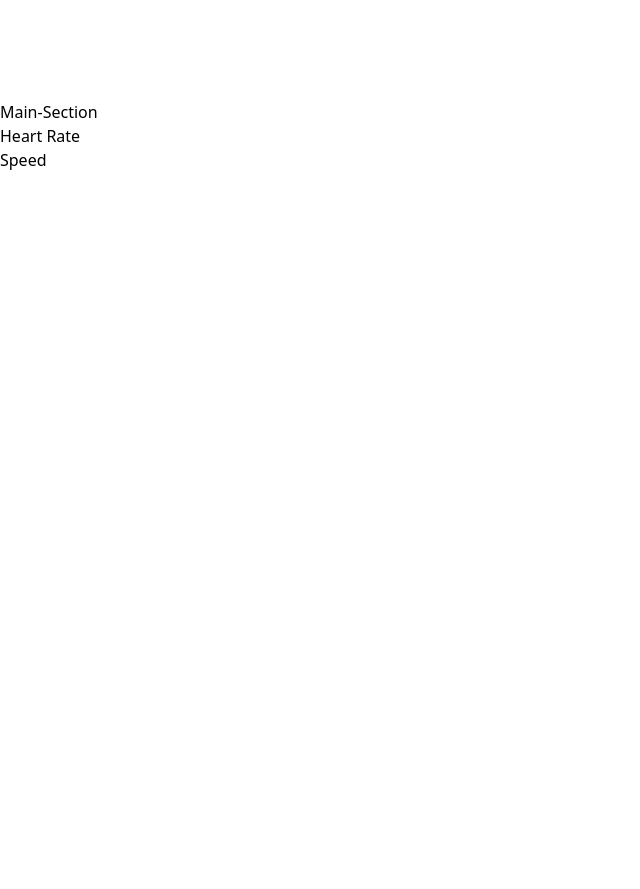
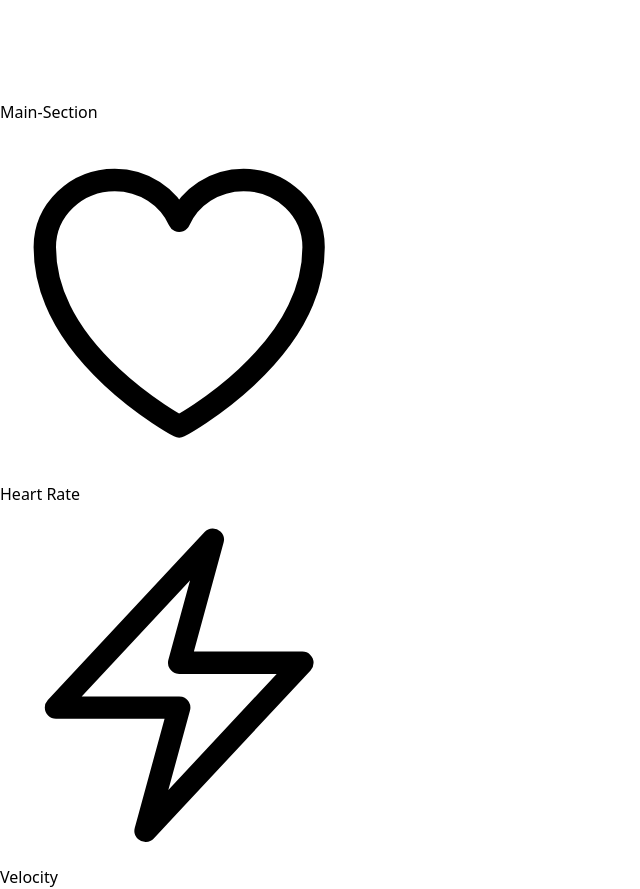
Before and after one commit to papalino456/Escaladora, a React (Vite) app in the folder climber-app/: page / in a window 1280 px wide. Shown: the part 6300-7189 px from the top of the page, without its empty margins (0-640 px from the left). Before the commit the page ends 6472 px from the top, so only its background shows below. Built offline with nearby package versions, Linux system fonts and the light colour scheme.

Commit message:
Graphs style change

```diff
--- a/climber-app/src/components/graph.jsx
+++ b/climber-app/src/components/graph.jsx
@@ -8,7 +8,7 @@ const Graph = ({ data, dataKey, stroke, stroke2, areaColor }) => {
             <defs>
               <linearGradient id={areaColor} x1="0" y1="0" x2="0" y2="1">
                 <stop offset="5%" stopColor={stroke} stopOpacity={0.7} />
-                <stop offset="95%" stopColor={stroke2} stopOpacity={0} />
+                <stop offset="80%" stopColor={stroke2} stopOpacity={0} />
               </linearGradient>
             </defs>
             <Line
--- a/climber-app/src/components/graphSection.jsx
+++ b/climber-app/src/components/graphSection.jsx
@@ -1,5 +1,6 @@
 import React from 'react';
 import Graph from './graph';
+import { HeartIcon, BoltIcon } from '@heroicons/react/24/outline';
 
 // Dummy data for demonstration purposes
 const heartRateData = [
@@ -18,9 +19,12 @@ const heartRateData = [
 
   export default function GraphSection() {
     return (
-      <div className="flex flex-col items-center justify-center h-full ml-auto bg-cover bg-[url('src/assets/mesh.png')] bg" style={{width: "28%"}}>
+      <div className="flex flex-col items-center justify-center h-full ml-auto bg-cover overflow-hidden bg-[url('src/assets/mesh.png')] bg" style={{width: "28%"}}>
         <div className="w-11/12 h-2/5 pt-0 rounded-lg mb-4 bg-opacity-30 bg-white backdrop-blur-xl shadow-lg border border-white-300">
-            <h1 className="text-2xl font-bold text-black bg-opacity-10 bg-white backdrop-blur-xl p-3 rounded-t-lg">Heart Rate</h1>
+            <div className='flex flex-row items-center text-center text-2xl font-bold text-black bg-opacity-10 bg-white backdrop-blur-xl p-2 rounded-t-lg'>
+            <HeartIcon className="h-6 w-6 mr-2 mt-1 text-black hover:text-red-600"></HeartIcon>
+            <h2 className="">Heart Rate</h2>
+            </div>
           <Graph
             data={heartRateData}
             dataKey="value"
@@ -30,7 +34,10 @@ const heartRateData = [
           />
         </div>
         <div className="w-11/12 h-2/5 p-0 rounded-lg bg-opacity-30 bg-white backdrop-blur-xl shadow-lg border border-white-300">
-            <h1 className="text-2xl font-bold text-black bg-opacity-10 backdrop-blur-xl bg-white p-3 rounded-t-lg">Speed</h1>
+            <div className='flex flex-row items-center text-center text-2xl font-bold text-black bg-opacity-10 bg-white backdrop-blur-xl p-2 rounded-t-lg'>
+            <BoltIcon className="h-6 w-6 mr-2 mt-1 text-black hover:text-blue-700"></BoltIcon>
+            <h2 className="">Velocity</h2>
+            </div>
           <Graph
             data={speedData}
             dataKey="value"
```
Also changed, not shown: 1 other file (tests, documents, lock files or other folders).
